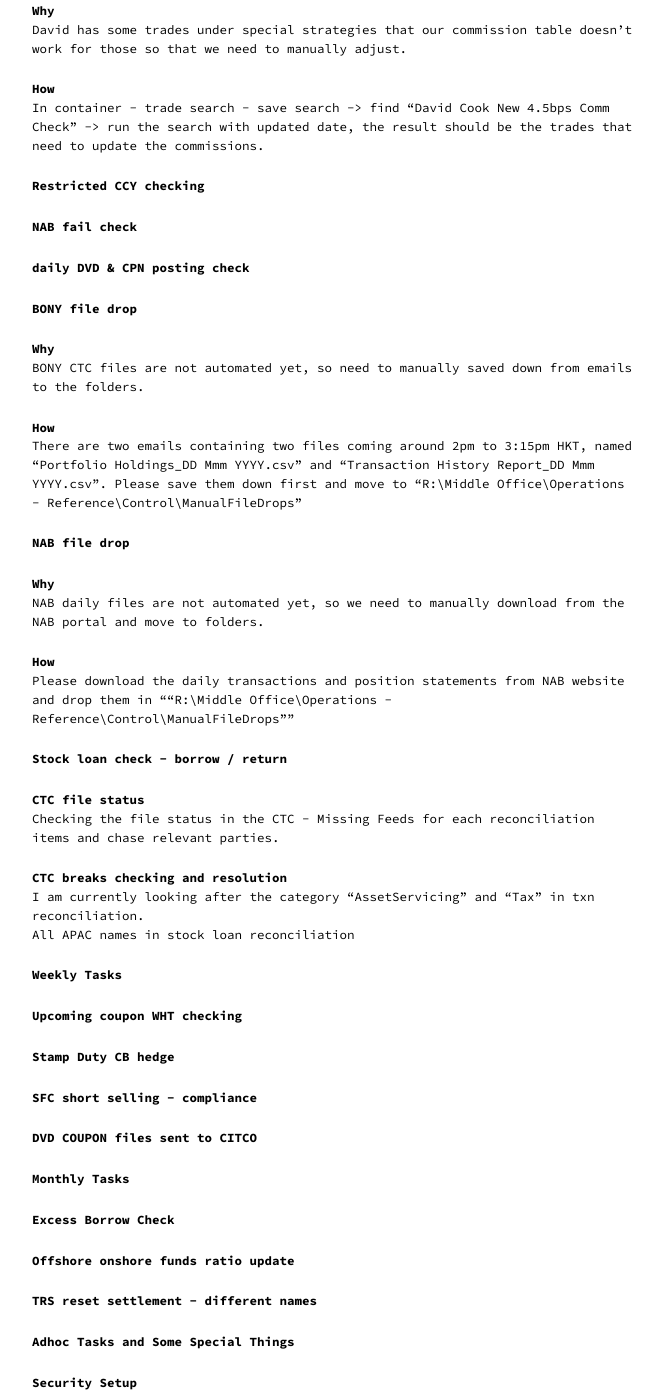
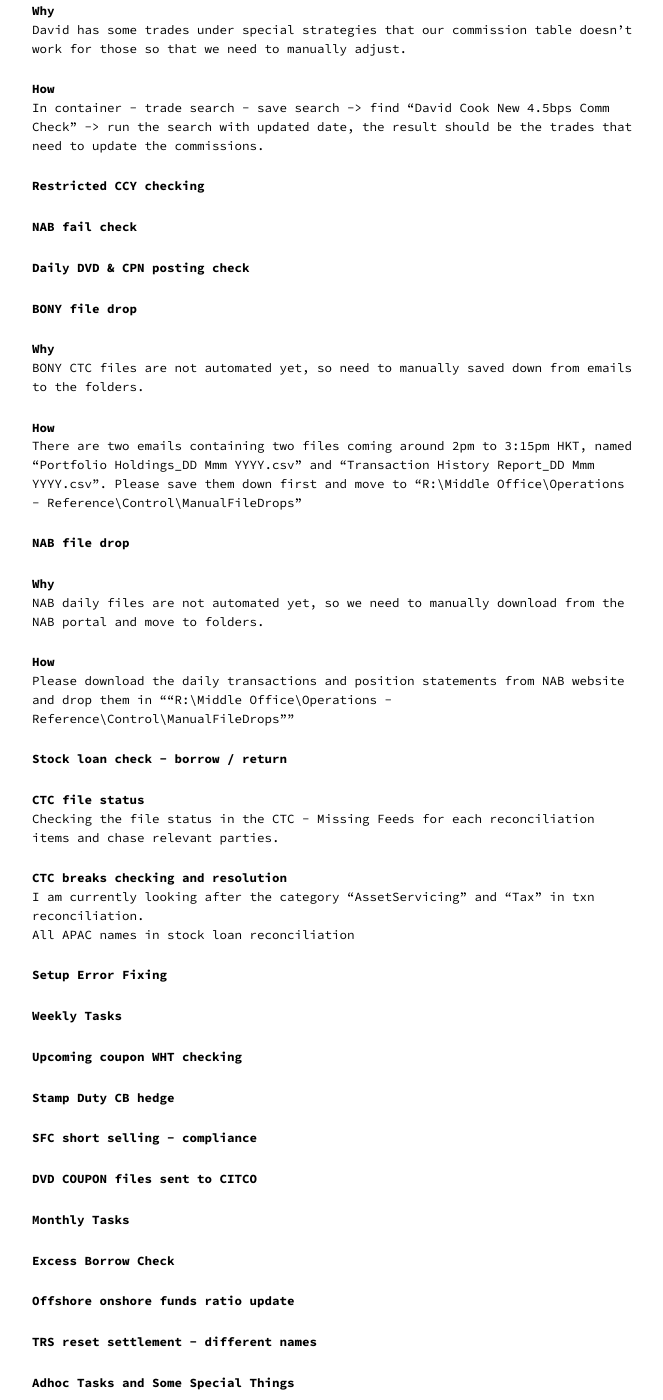
Before and after one commit to 912828qj2/912828qj2.github.io, a Jekyll site: the page built from hkmo.md, in a window 1280 px wide and 1400 px high, scrolled down 550 px. Shown: the whole window, without its empty margins (308-971 px from the left). Built offline with Jekyll 4.4.1, drawn with Linux system fonts in a browser that asks for light colours; some of the changed text lies outside the part shown.

Commit message:
Update hkmo.md

```diff
--- a/hkmo.md
+++ b/hkmo.md
@@ -28,7 +28,7 @@
 
 ### Restricted CCY checking
 ### NAB fail check
-### daily DVD & CPN posting check
+### Daily DVD & CPN posting check
 ### BONY file drop
 
 #### Why
@@ -56,6 +56,10 @@
 I am currently looking after the category "AssetServicing" and "Tax" in txn reconciliation.
 All APAC names in stock loan reconciliation
 
+### Setup Error Fixing
+
+
+
 ## Weekly Tasks
 ### Upcoming coupon WHT checking
 ### Stamp Duty CB hedge
```
Also changed, not shown: other parts of hkmo.md (+1 -1 lines).
